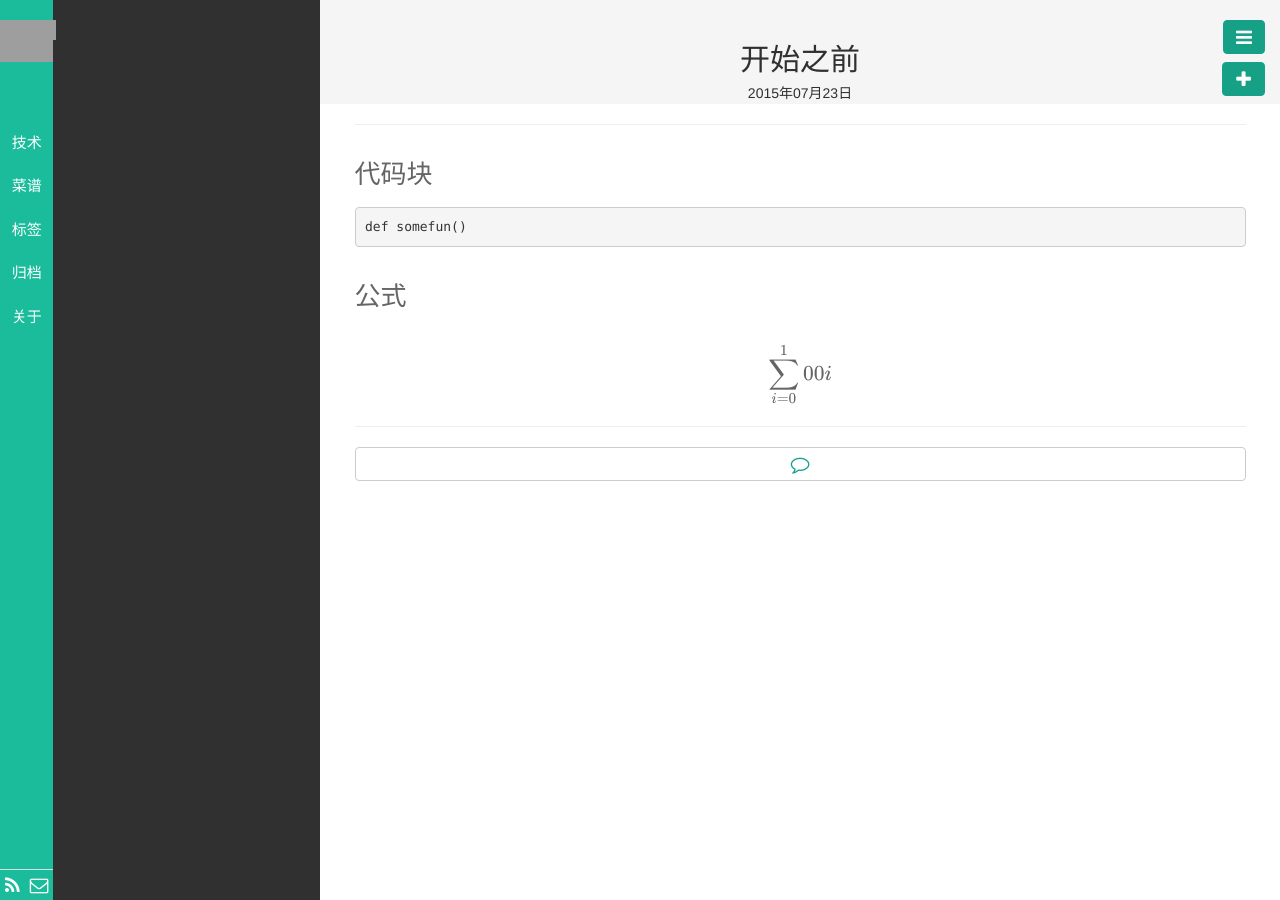
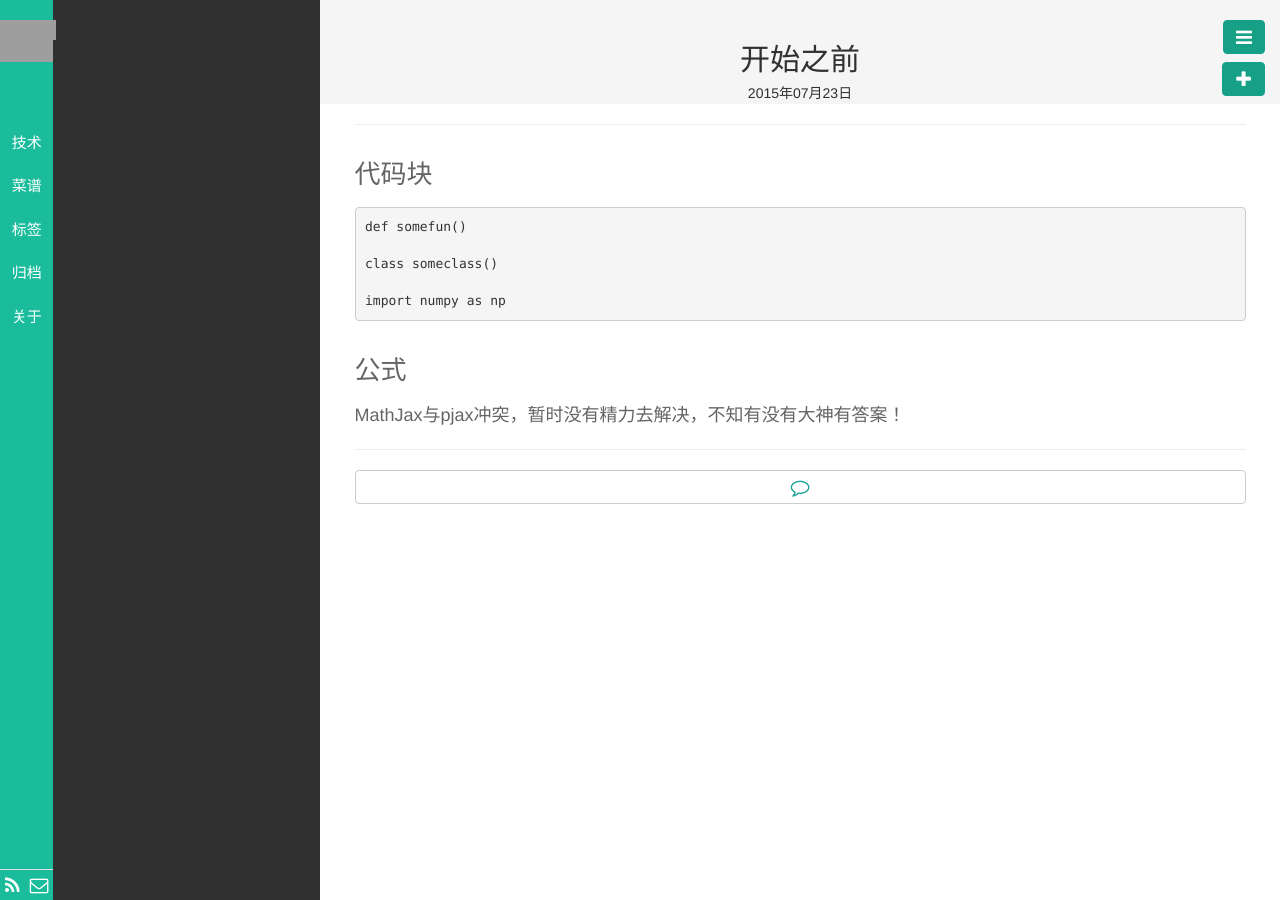
Before and after one commit to ygao12/ygao12.github.io, a Jekyll site: the page built from _posts/技术/2015-07-23-little-test.md, in a window 1280 px wide. Built offline with Jekyll 4.4.1, drawn with Linux system fonts in a browser that asks for light colours; nearby versions of some CDN libraries; library files that are not in the unit come from our copies; Markdown is read by kramdown in place of the engine named in the settings; formulas are drawn with MathJax 3; grey boxes are pictures that could not be loaded.

Commit message:
abort mathjax for now

````diff
--- a/_posts/技术/2015-07-23-little-test.md
+++ b/_posts/技术/2015-07-23-little-test.md
@@ -10,8 +10,12 @@ description:
 ### 代码块
 ```python
 def somefun()
+
+class someclass()
+
+import numpy as np
 ```
 
 ### 公式
 
-$$\sum_{i=0}^100 i$$
+MathJax与pjax冲突，暂时没有精力去解决，不知有没有大神有答案！
````
